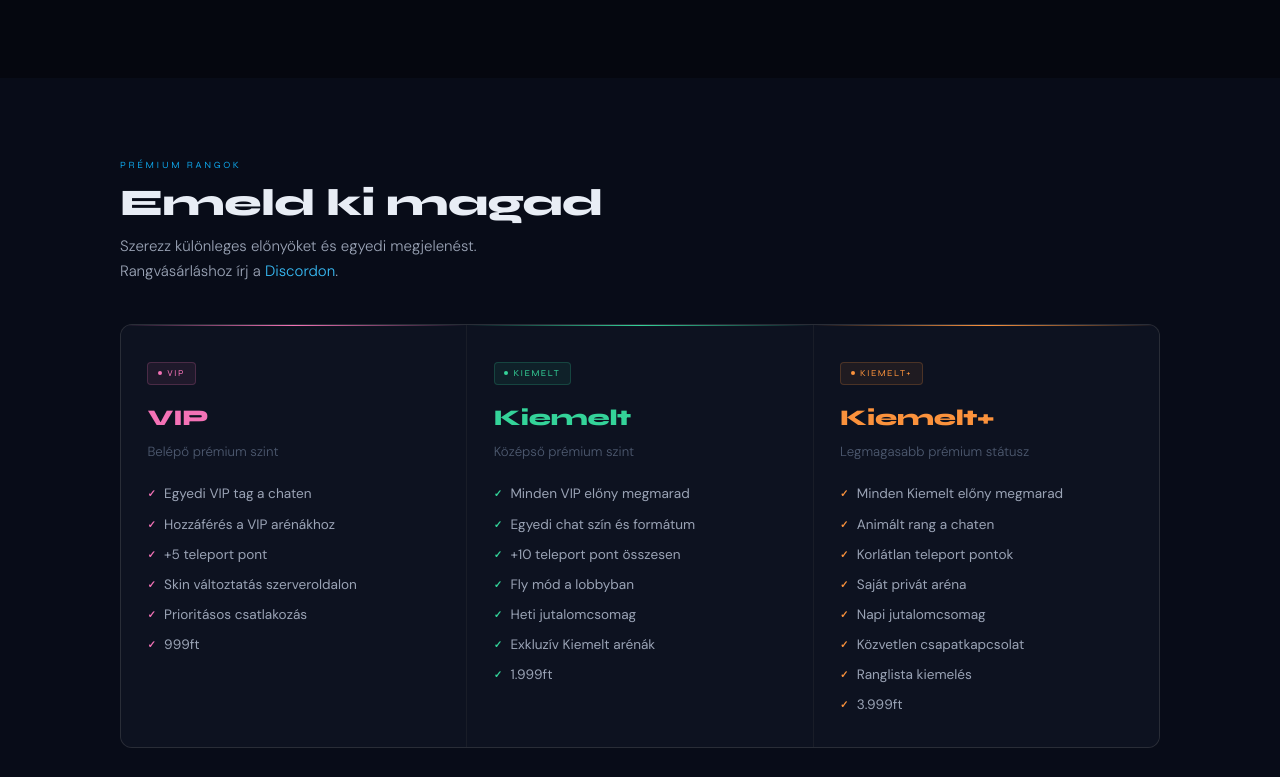
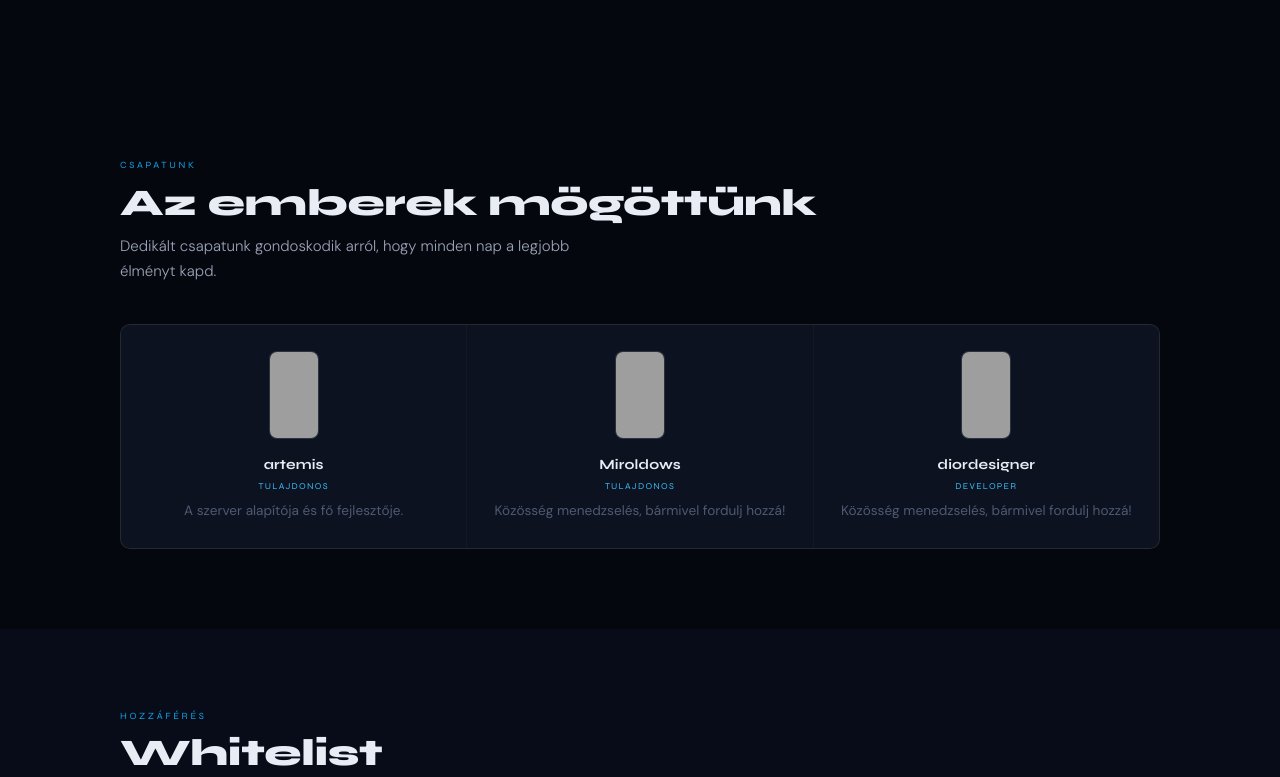
Before and after one commit to balazssm/valyrian, a website: page public/index.html in a window 1280 px wide. Shown: the part 1612-2389 px from the top of the page. Drawn offline with Linux system fonts and the light colour scheme; no server answers; grey boxes are pictures that could not be loaded.

Commit message:
Remove ranks section from index.html
Removed the ranks section from the HTML.

```diff
--- a/public/index.html
+++ b/public/index.html
@@ -464,58 +464,6 @@ footer{background:var(--bg2);border-top:1px solid var(--border);padding:2.25rem
     </div>
   </section>
 
-  <section id="ranks" class="s-dark">
-    <div class="container">
-      <span class="sec-label reveal">Prémium Rangok</span>
-      <h2 class="sec-title reveal">Emeld ki magad</h2>
-      <p class="sec-sub reveal">Szerezz különleges előnyöket és egyedi megjelenést. Rangvásárláshoz írj a <a href="https://discord.gg/s7Abx6mMym" target="_blank" style="color:var(--accent2);text-decoration:none;">Discordon</a>.</p>
-      <div class="ranks-grid reveal">
-        <div class="rank-card vip">
-          <div class="rank-tag vip"><span class="rank-tag-dot"></span>VIP</div>
-          <div class="rank-name vip">VIP</div>
-          <div class="rank-tagline">Belépő prémium szint</div>
-          <ul class="rank-perks">
-            <li class="rank-perk"><span class="perk-tick">✓</span>Egyedi VIP tag a chaten</li>
-            <li class="rank-perk"><span class="perk-tick">✓</span>Hozzáférés a VIP arénákhoz</li>
-            <li class="rank-perk"><span class="perk-tick">✓</span>+5 teleport pont</li>
-            <li class="rank-perk"><span class="perk-tick">✓</span>Skin változtatás szerveroldalon</li>
-            <li class="rank-perk"><span class="perk-tick">✓</span>Prioritásos csatlakozás</li>
-            <li class="rank-perk"><span class="perk-tick">✓</span>999ft</li>
-          </ul>
-        </div>
-        <div class="rank-card kiemelt">
-          <div class="rank-tag kiemelt"><span class="rank-tag-dot"></span>Kiemelt</div>
-          <div class="rank-name kiemelt">Kiemelt</div>
-          <div class="rank-tagline">Középső prémium szint</div>
-          <ul class="rank-perks">
-            <li class="rank-perk"><span class="perk-tick">✓</span>Minden VIP előny megmarad</li>
-            <li class="rank-perk"><span class="perk-tick">✓</span>Egyedi chat szín és formátum</li>
-            <li class="rank-perk"><span class="perk-tick">✓</span>+10 teleport pont összesen</li>
-            <li class="rank-perk"><span class="perk-tick">✓</span>Fly mód a lobbyban</li>
-            <li class="rank-perk"><span class="perk-tick">✓</span>Heti jutalomcsomag</li>
-            <li class="rank-perk"><span class="perk-tick">✓</span>Exkluzív Kiemelt arénák</li>
-            <li class="rank-perk"><span class="perk-tick">✓</span>1.999ft</li>
-          </ul>
-        </div>
-        <div class="rank-card kiemeltp">
-          <div class="rank-tag kiemeltp"><span class="rank-tag-dot"></span>Kiemelt+</div>
-          <div class="rank-name kiemeltp">Kiemelt+</div>
-          <div class="rank-tagline">Legmagasabb prémium státusz</div>
-          <ul class="rank-perks">
-            <li class="rank-perk"><span class="perk-tick">✓</span>Minden Kiemelt előny megmarad</li>
-            <li class="rank-perk"><span class="perk-tick">✓</span>Animált rang a chaten</li>
-            <li class="rank-perk"><span class="perk-tick">✓</span>Korlátlan teleport pontok</li>
-            <li class="rank-perk"><span class="perk-tick">✓</span>Saját privát aréna</li>
-            <li class="rank-perk"><span class="perk-tick">✓</span>Napi jutalomcsomag</li>
-            <li class="rank-perk"><span class="perk-tick">✓</span>Közvetlen csapatkapcsolat</li>
-            <li class="rank-perk"><span class="perk-tick">✓</span>Ranglista kiemelés</li>
-            <li class="rank-perk"><span class="perk-tick">✓</span>3.999ft</li>
-          </ul>
-        </div>
-      </div>
-    </div>
-  </section>
-
   <section id="team">
     <div class="container">
       <span class="sec-label reveal">Csapatunk</span>
```
